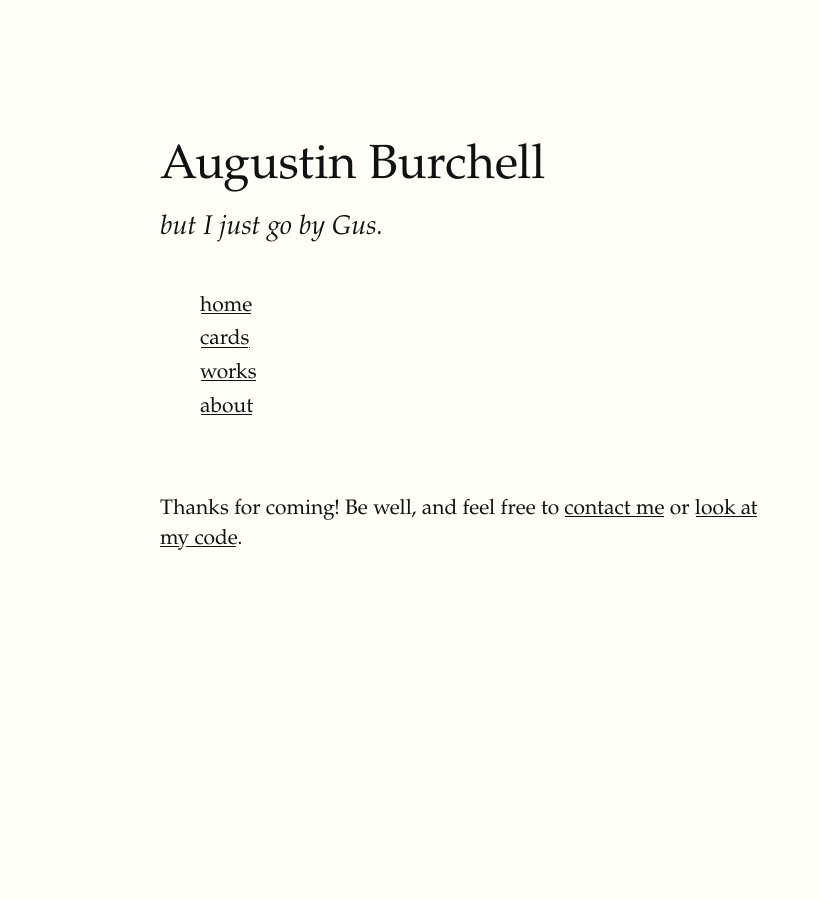
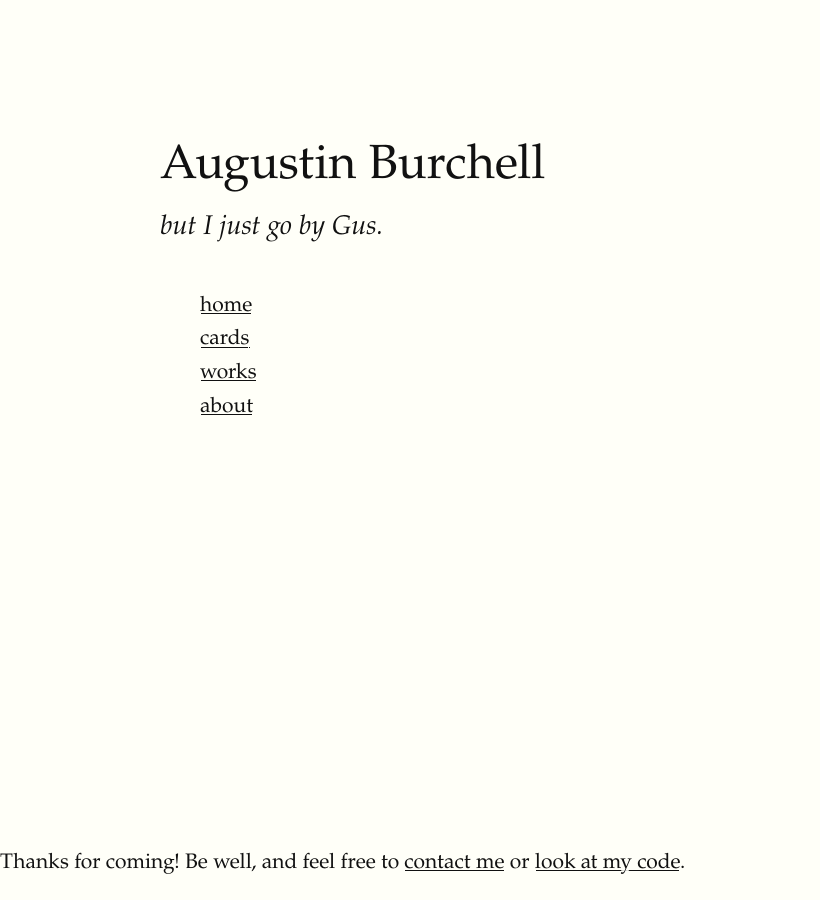
Before and after one commit to aburchell/aburchell.github.io, a Jekyll site: the page built from index.html, in a window 1280 px wide. Shown: the whole page, without its empty margins (0-820 px from the left). Built offline with Jekyll 4.4.1, drawn with Linux system fonts in a browser that asks for light colours; some web fonts are replaced.

Commit message:
Testing footer fixed to bottom of screen

```diff
--- a/css/tufte.css
+++ b/css/tufte.css
@@ -472,3 +472,9 @@ label.margin-toggle:not(.sidenote-number) {
 ul {
     list-style-type: none;
 }
+
+footer {
+    position: fixed;
+    bottom: 0;
+    left: 0;
+}
```
